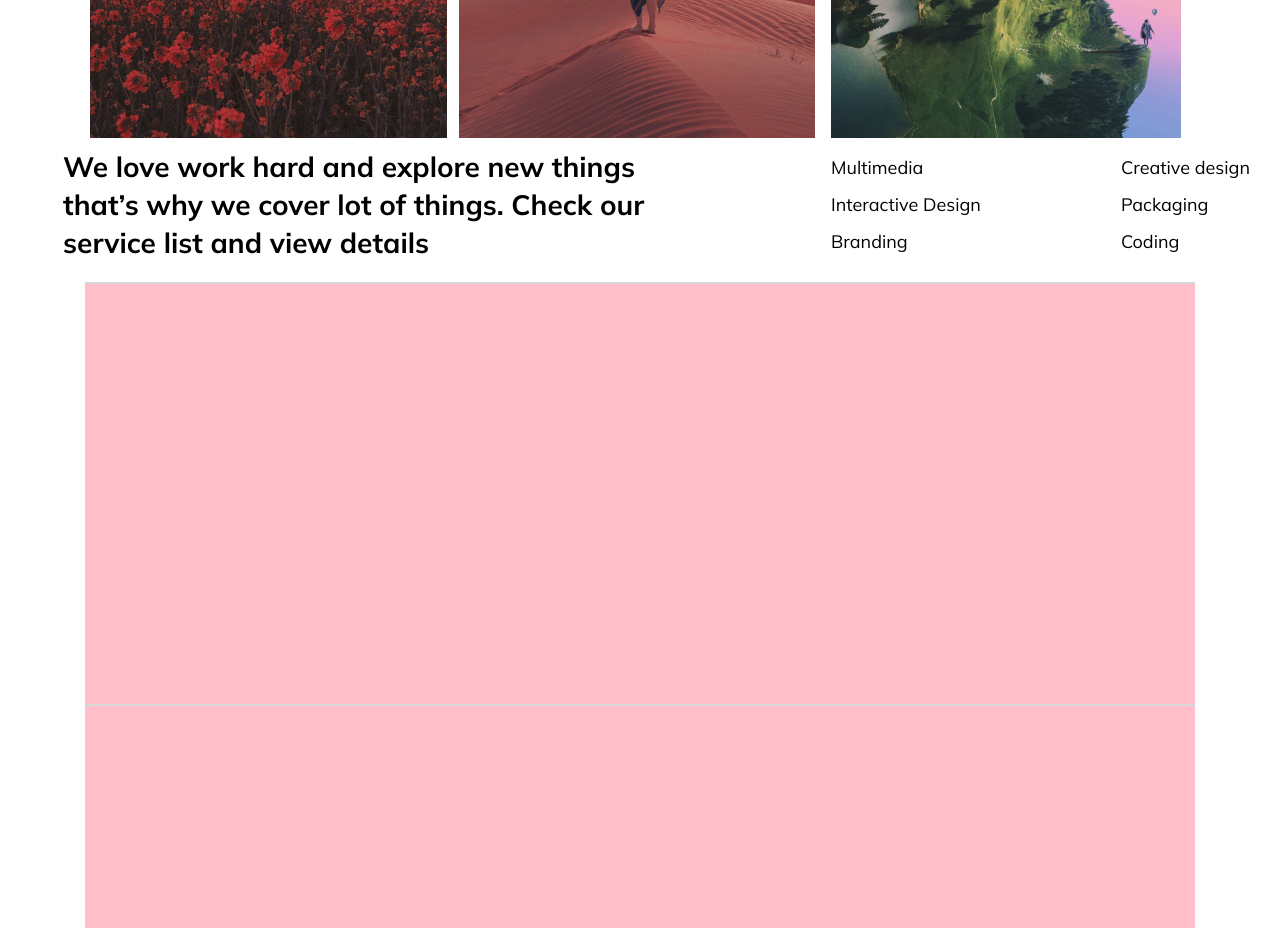
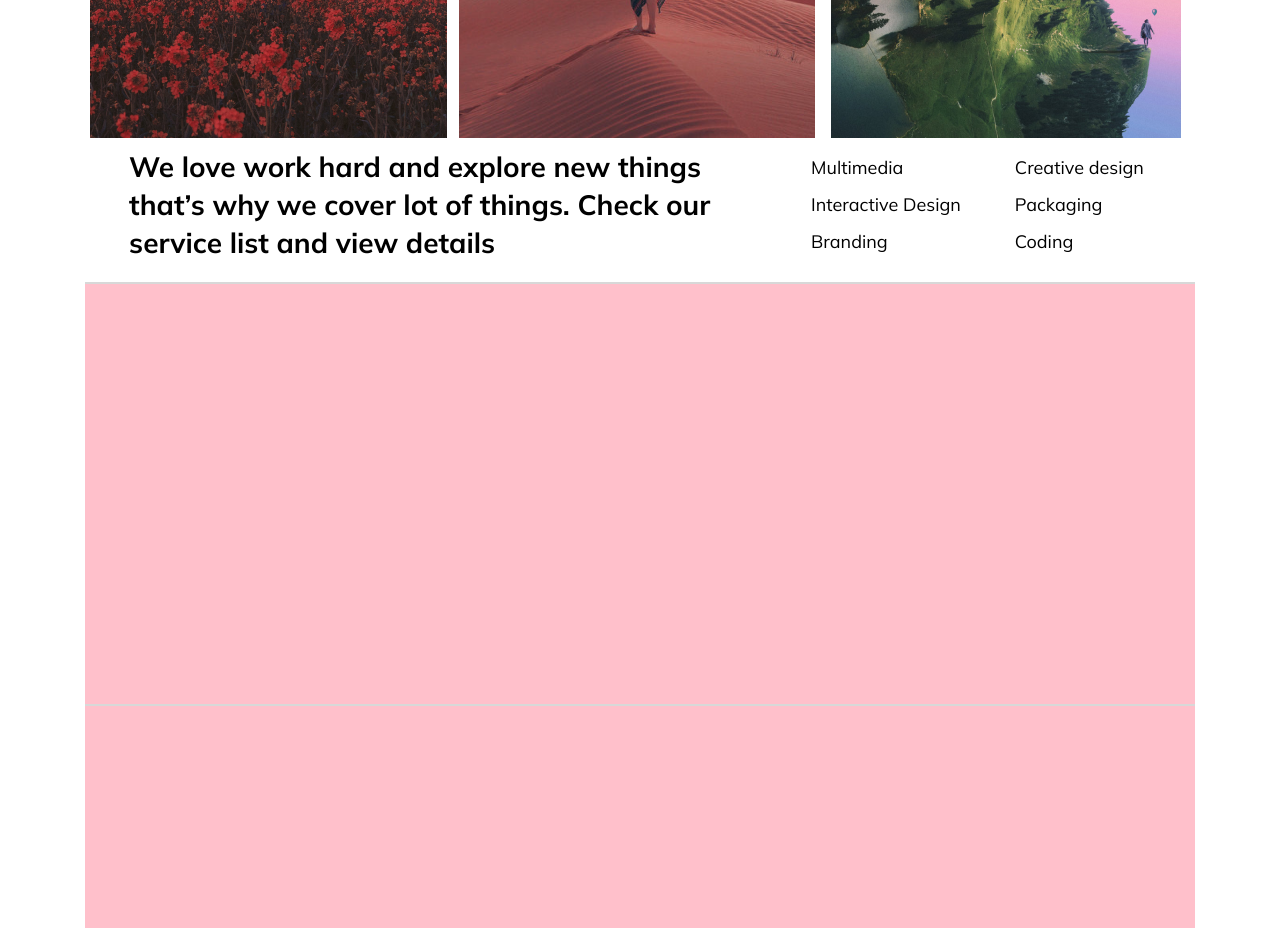
Before and after one commit to amelielidaeng/genesis-assignment, a plain HTML site: page index.html in a window 1280 px wide. Shown: the part 2200-3128 px from the top of the page. Drawn offline with Linux system fonts and the light colour scheme.

Commit message:
adjustments placement, layout

```diff
--- a/index.html
+++ b/index.html
@@ -50,7 +50,7 @@
                 <section class="grid__image-twelve image-twelve"> <img src="../images/landing-12.png" alt="collage of landscape with unreal perspective"> </section>
             </div>
         </div>
-        <div>
+        <div class="box">
             <section class="quote">
                 <p class="quote__text">
                     We love work hard and explore new things that’s why we cover
--- a/styles/_bottom-landing.scss
+++ b/styles/_bottom-landing.scss
@@ -1,7 +1,11 @@
-.quote { /*why is the box not centered?*/
-    max-width: 1360px; /*content centered when max-width full but not when 1110px */
+.box {
+    display: flex;
+    justify-content: center;
+    max-width: 1110px;
     width: 100%;
     min-height: 106px;
+
+    .quote {
         margin: 20px;
         display: flex;
         justify-content: center;
@@ -29,6 +33,9 @@
         }
     }
 
+}
+
+
 .awards {
     max-width: 1110px;
     width: 100%;
```
Also changed, not shown: styles/index.css. Lines whose indentation alone changed are shown as unchanged.
